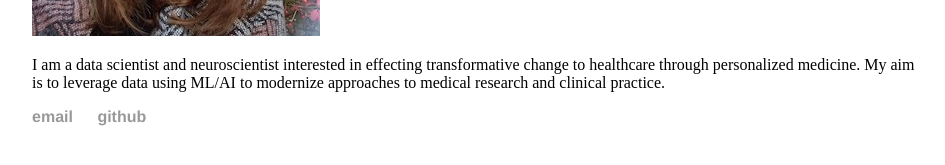
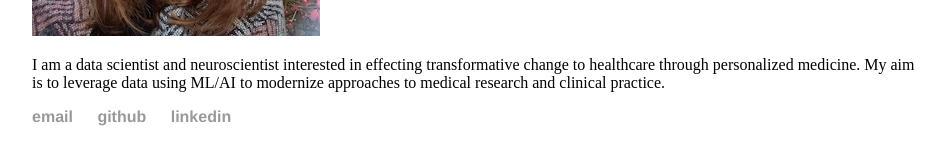
Before and after one commit to klbegany/klarnemann.github.io, a Jekyll site: the page built from index.html, in a window 1280 px wide. Shown: the part 410-575 px from the top of the page, without its empty margins (160-1105 px from the left). Built offline with Jekyll 4.4.1, drawn with Linux system fonts in a browser that asks for light colours.

Commit message:
update footer to add link to linkedin

```diff
--- a/_layouts/default.html
+++ b/_layouts/default.html
@@ -25,6 +25,7 @@
 	    		<ul>
 	        		<li><a href="mailto:klarnemann@berkeley.edu">email</a></li>
 	        		<li><a href="https://github.com/klarnemann">github</a></li>
+				<li><a href="linkedin.com/in/klarnemann">linkedin</a></li>
 				</ul>
 			</footer>
 		</body>
```
